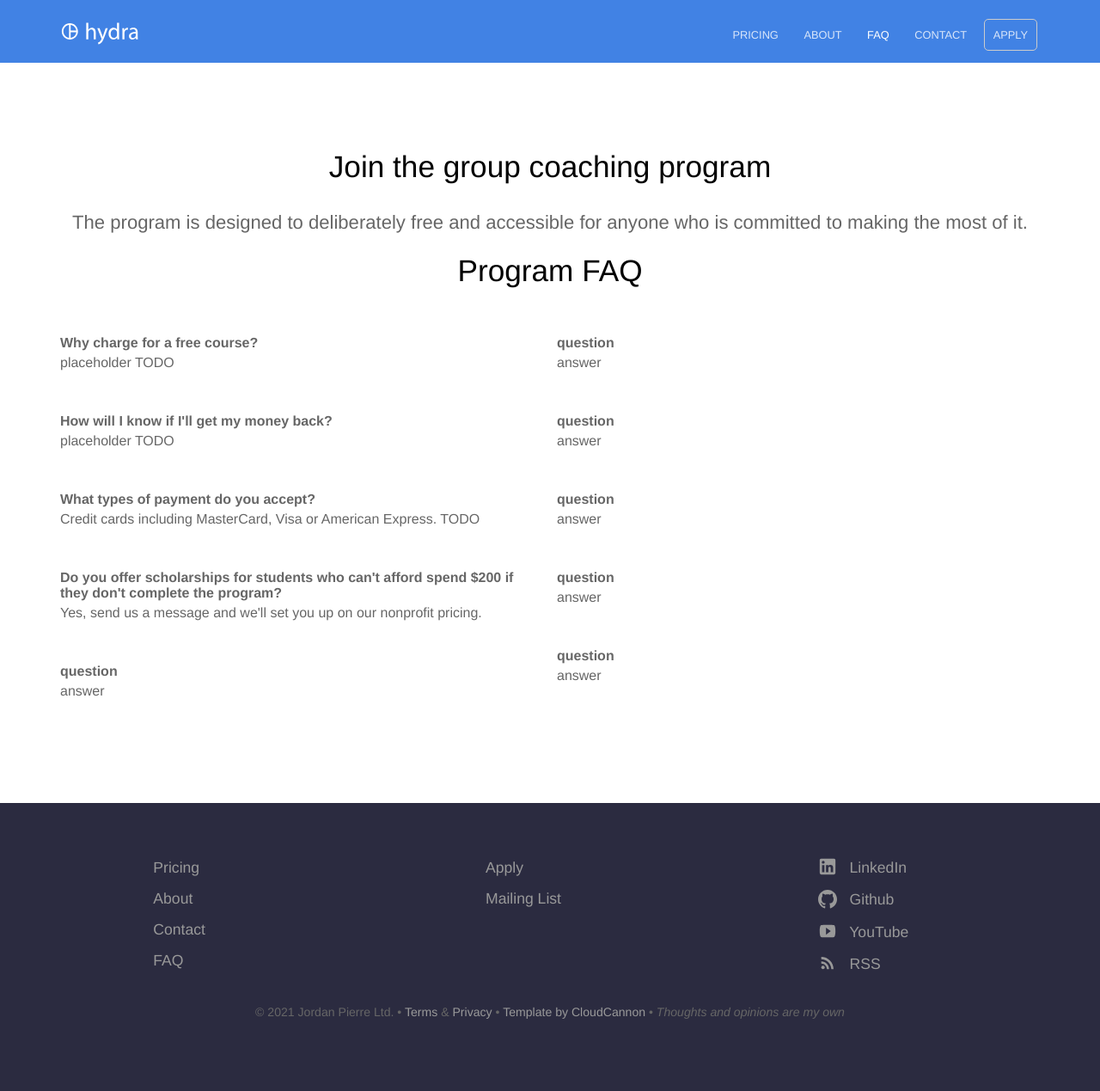
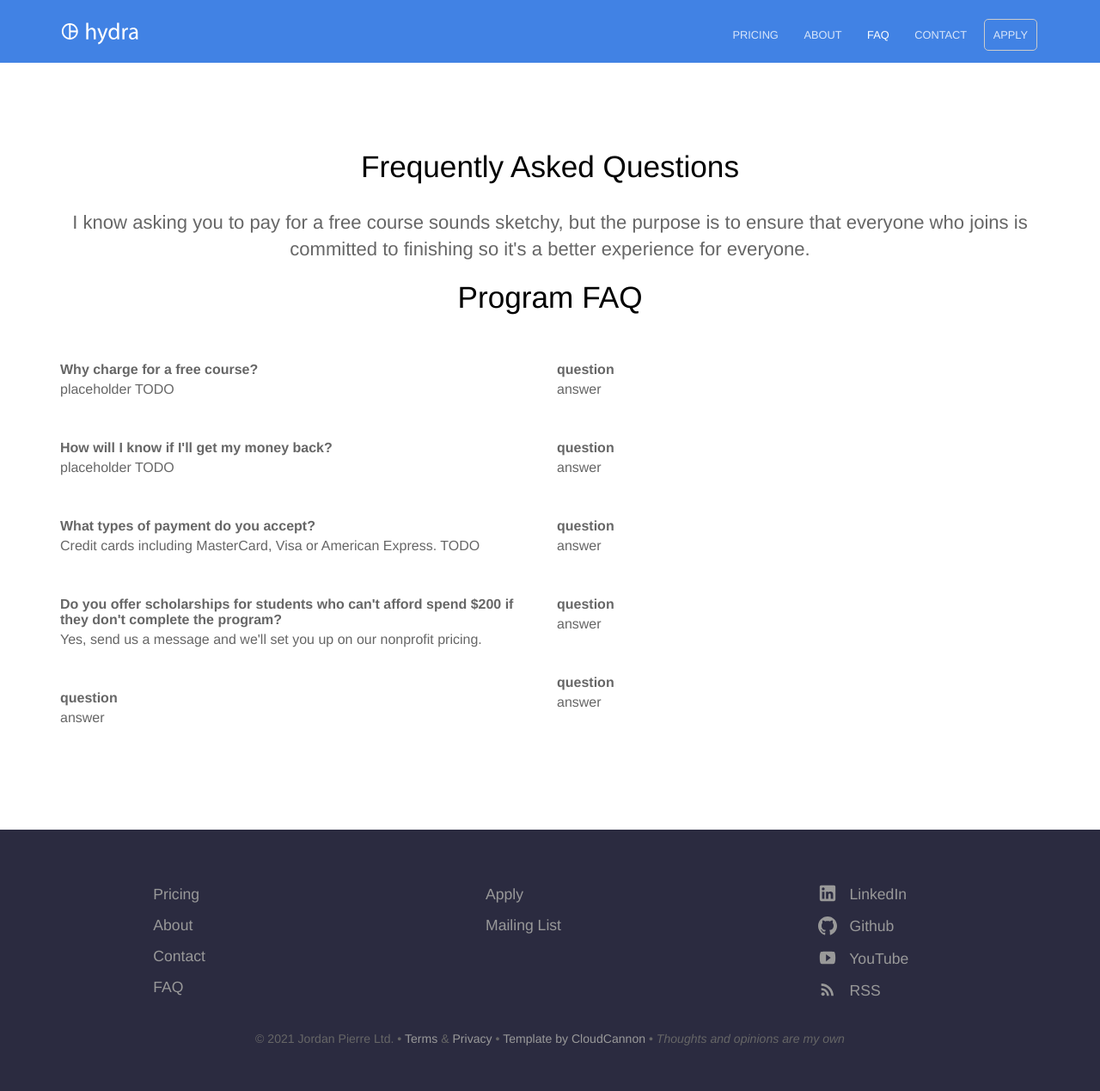
Before and after one commit to jordan-pierre/coaching, a Jekyll site: the page built from faq.html, in a window 1280 px wide. Shown: the whole page at 86% size. Built offline with Jekyll 4.4.1, drawn with Linux system fonts in a browser that asks for light colours; before the commit the page ends 1238 px from its top, so only the background shows below that.

Commit message:
updated description of faq

```diff
--- a/faq.html
+++ b/faq.html
@@ -1,7 +1,7 @@
 ---
 title: FAQ
-heading: Join the group coaching program
-description: The program is designed to deliberately free and accessible for anyone who is committed to making the most of it.
+heading: Frequently Asked Questions
+description: I know asking you to pay for a free course sounds sketchy, but the purpose is to ensure that everyone who joins is committed to finishing so it's a better experience for everyone.
 faq:
   - question: Why charge for a free course?
     answer: placeholder  TODO
```
